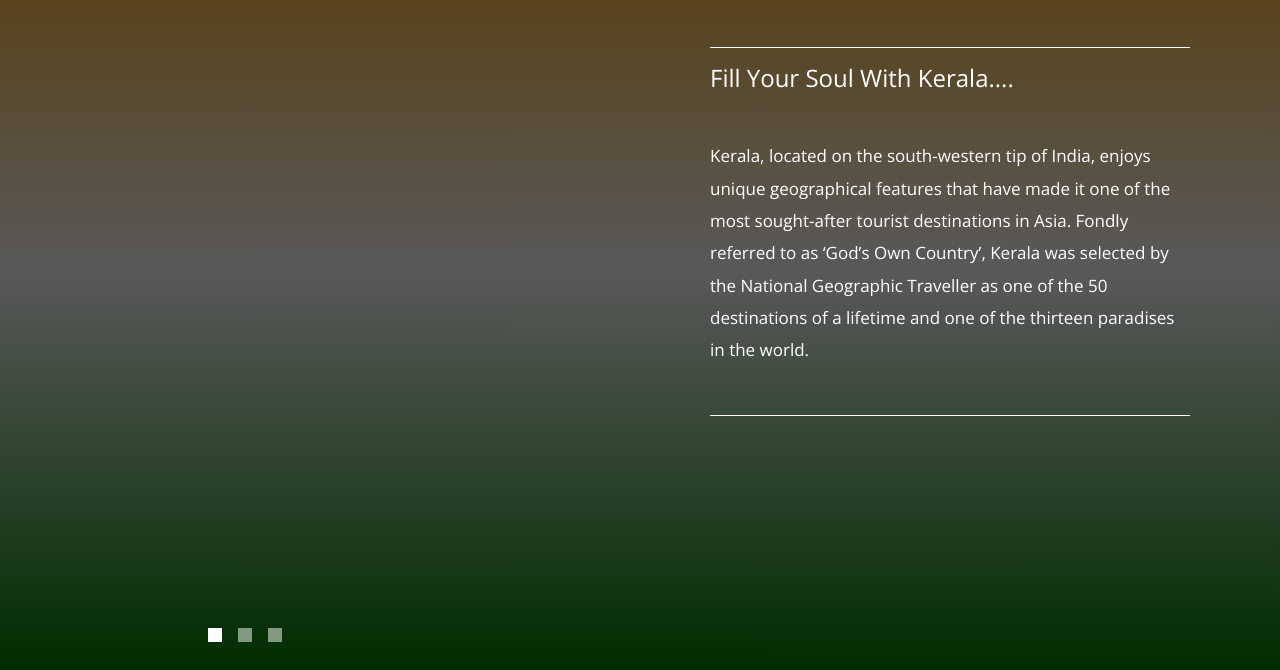
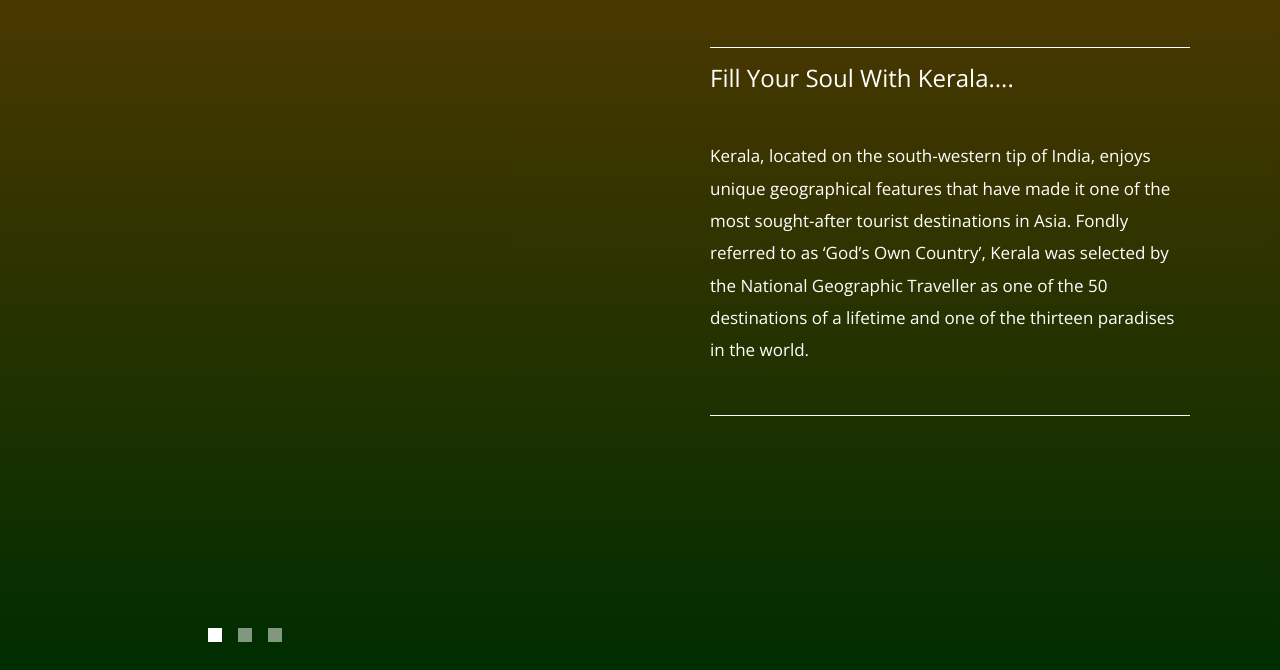
Before and after one commit to dilanjoseph/keralatourism, a plain HTML site: page index.html in a window 1280 px wide. Shown: the part 130-800 px from the top of the page. Drawn offline with nearby package versions, Linux system fonts and the light colour scheme.

Commit message:
Update style.css

```diff
--- a/css/style.css
+++ b/css/style.css
@@ -5,7 +5,7 @@ body {
     overflow-x: hidden;
     color: white;
     background-color: #2C353C;
-    background-image: linear-gradient(orange, white, green);
+    background-image: linear-gradient(orange, green);
     background-repeat: no-repeat;
     background-attachment: fixed;
     background-size: cover;
```
